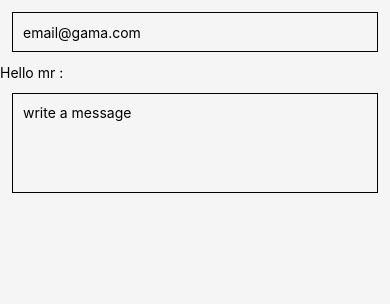
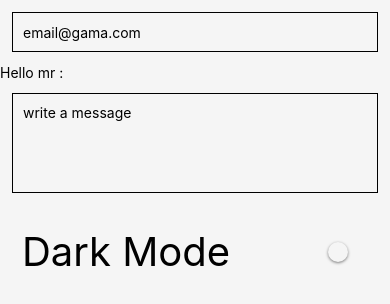
Before and after one commit to Ashis28/NativeAppDevConcepts, a React Native app: screen / in a window 390 px wide. Shown: the top 304 px of the page. Built offline with nearby package versions, Linux system fonts and the light colour scheme.

Commit message:
Switch component and basic Dark Mode

```diff
--- a/App.js
+++ b/App.js
@@ -1,9 +1,10 @@
 import { StatusBar } from 'expo-status-bar';
-import { StyleSheet, Text, View , SafeAreaView , TextInput } from 'react-native';
+import { StyleSheet, Text, View , SafeAreaView , TextInput, Switch } from 'react-native';
 import { useState } from 'react';
 export default function App() {
 
   let [name,setName] = useState("");
+  let [mode,setMode] = useState(false);
 
   return (
     <SafeAreaView style={styles.container}>
@@ -11,6 +12,11 @@ export default function App() {
       <Text>Hello mr : {name} </Text>
 
       <TextInput style = {[styles.input,styles.multiline]} placeholder='write a message' multiline></TextInput>
+
+      <View style = {styles.switchContainer}>
+          <Text style={{fontSize:40}}>Dark Mode</Text>
+          <Switch value={mode} onValueChange={() => setMode(!mode)} trackColor={{false:'767577',true:'Light-Blue'}} thumbColor="f4f3f4" />
+      </View>
     </SafeAreaView>
   );
 }
@@ -31,5 +37,13 @@ const styles = StyleSheet.create({
   multiline: {
     minHeight: 100,
     textAlignVertical:"top",
+  },
+
+  switchContainer: {
+    flexDirection: 'row',
+    alignItems: 'center',
+    justifyContent: 'space-between',
+    margin:12,
+    padding:10,
   }
 });
```
